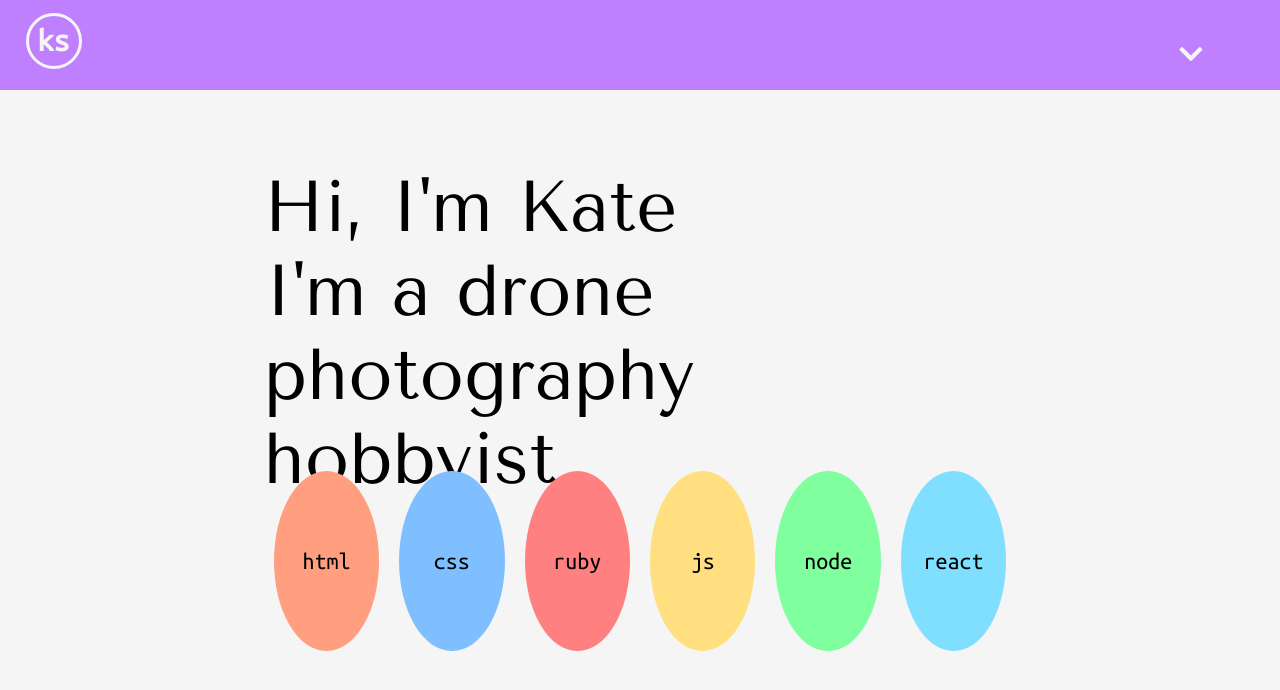
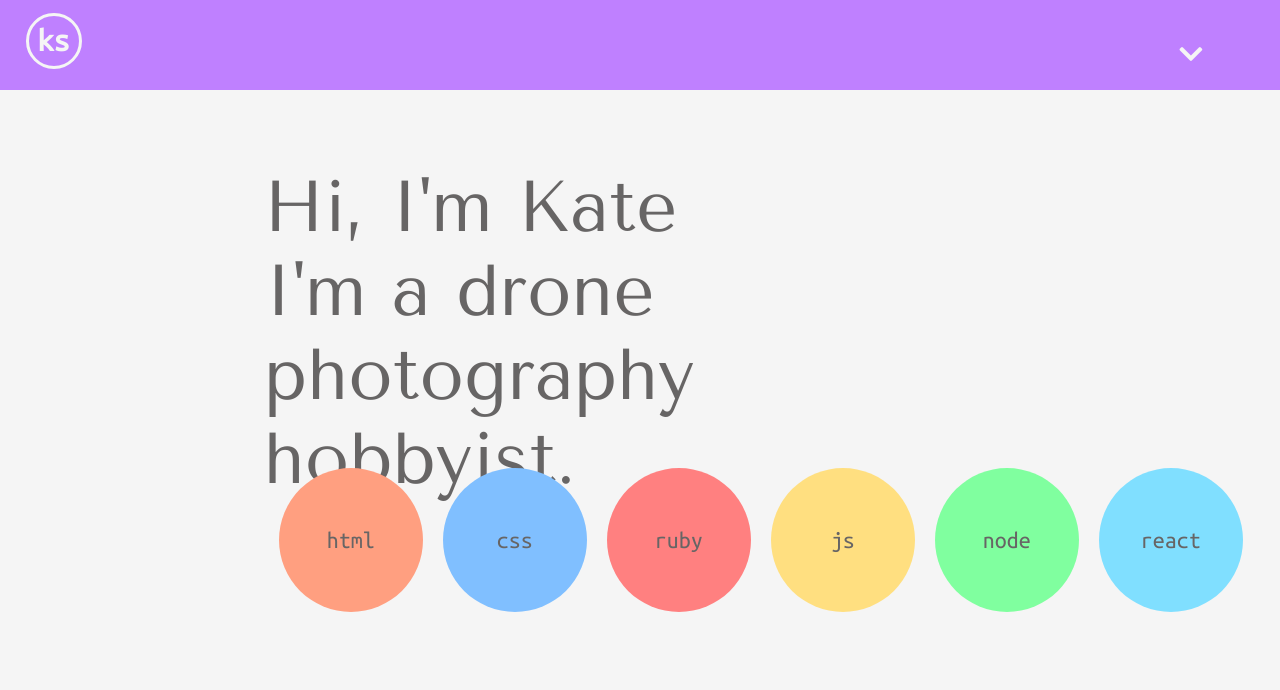
Before and after one commit to katesyberspace/folio, a React (Create React App) app: page / in a window 1280 px wide. Shown: the top 690 px of the page. Built offline with nearby package versions, Linux system fonts and the light colour scheme.

Commit message:
tweaked the styling and some colors

```diff
--- a/src/App.css
+++ b/src/App.css
@@ -2,6 +2,7 @@
 body {
   font-family: 'Ubuntu Mono', monospace;
   background: whitesmoke;
+  color: #676565
   /* overflow: hidden; */
 
 }
--- a/src/pages/Card.css
+++ b/src/pages/Card.css
@@ -2,10 +2,12 @@
   width: 300px;
   height: 400px;
   /* border: 1px solid red; */
-  background: #00bfff;
+  background: #80bfff;
   margin: 0 auto;
   margin-bottom: 20px;
   position: relative;
+  border-top: 3px solid #80bfff;
+  border-radius: 2px 2px 0 0;
 }
 
 .card:hover{
@@ -23,7 +25,7 @@ box-shadow: 0px 1px 11px 0px rgba(102,89,102,0.64);
 }
 
 .card-title {
-  background: aqua;
+  background: #ff9f80;
   color: white;
   width: fit-content;
   font-size: 2em;
@@ -41,9 +43,19 @@ box-shadow: 0px 1px 11px 0px rgba(102,89,102,0.64);
   bottom: 1%;
 }
 .card-links a {
-  text-decoration: aqua;
+  text-decoration: #ff9f80;
   text-decoration-line: underline;
   color: 	whitesmoke;
+  font-weight: 700;
+  padding: 3px;
+  padding-right: 10px;
+  font-size: 1.5em;
+}
+
+.card-links a:hover {
+  text-decoration: whitesmoke;
+  text-decoration-line: underline;
+  color: 	#ff9f80;
   font-weight: 700;
   padding: 3px;
   padding-right: 10px;
--- a/src/pages/Contact.css
+++ b/src/pages/Contact.css
@@ -78,11 +78,11 @@
 }
 
 .contact-links a:active {
-  background: black;
+  background: #676565;
 }
 
 .contact-links a:visited {
-  color: black;
+  color: #676565;
 }
 
 
--- a/src/pages/Drone.css
+++ b/src/pages/Drone.css
@@ -4,7 +4,7 @@
 
 .drone-intro {
   padding: 3px;
-  background: #00bfff;
+  background: #80bfff;
   margin-bottom: 20px;
 }
 
--- a/src/pages/Landing.css
+++ b/src/pages/Landing.css
@@ -1,4 +1,4 @@
-.landing-grid {
+/* .landing-grid {
   display: grid;
   grid-template-areas:  ' welcome welcome welcome   '
                         ' welcome welcome welcome   '
@@ -6,28 +6,38 @@
                         ' skills skills skills  ';
  overflow: hidden;
 }
+                       */
 
+
+.landing-grid {
+  display: flex;
+  flex-direction: column;
+  position: relative;
+}
 
 .welcome h1 {
   font-weight: 400;
   margin: 0;
-  font-size: 3em;
+  font-size: 2.8em;
 }
 
 .welcome {
-  grid-area: welcome;
+  /* grid-area: welcome; */
   margin: 10%;
-  height: 30vh;
+  /* height: 70%; */
+  position: relative;
 }
 
 
 
 .skills {
-  grid-area: skills;
+  /* grid-area: skills; */
   display: flex;
   flex-wrap: wrap;
   justify-content: space-between;
   margin: 0 8%;
+  position: fixed;
+  top: 50vh;
 ;
 }
 
@@ -107,6 +117,7 @@
   .welcome {
     margin: 5% 20%;
     height: 26vh;
+    position: absolute;
   }
 
 
@@ -121,13 +132,15 @@
     display: flex;
     flex-wrap: nowrap;
     justify-content: space-between;
+    position: fixed;
+    top: 54%;
   }
 
   .skills section {
-    width: 180px;
-    height: 180px;
+    width: 6em;
+    height: 6em;
     text-align: center;
-    line-height: 180px;;
+    line-height: 6em;;
     margin: 10px;
     padding: 0;
     font-size: 24px;
```
